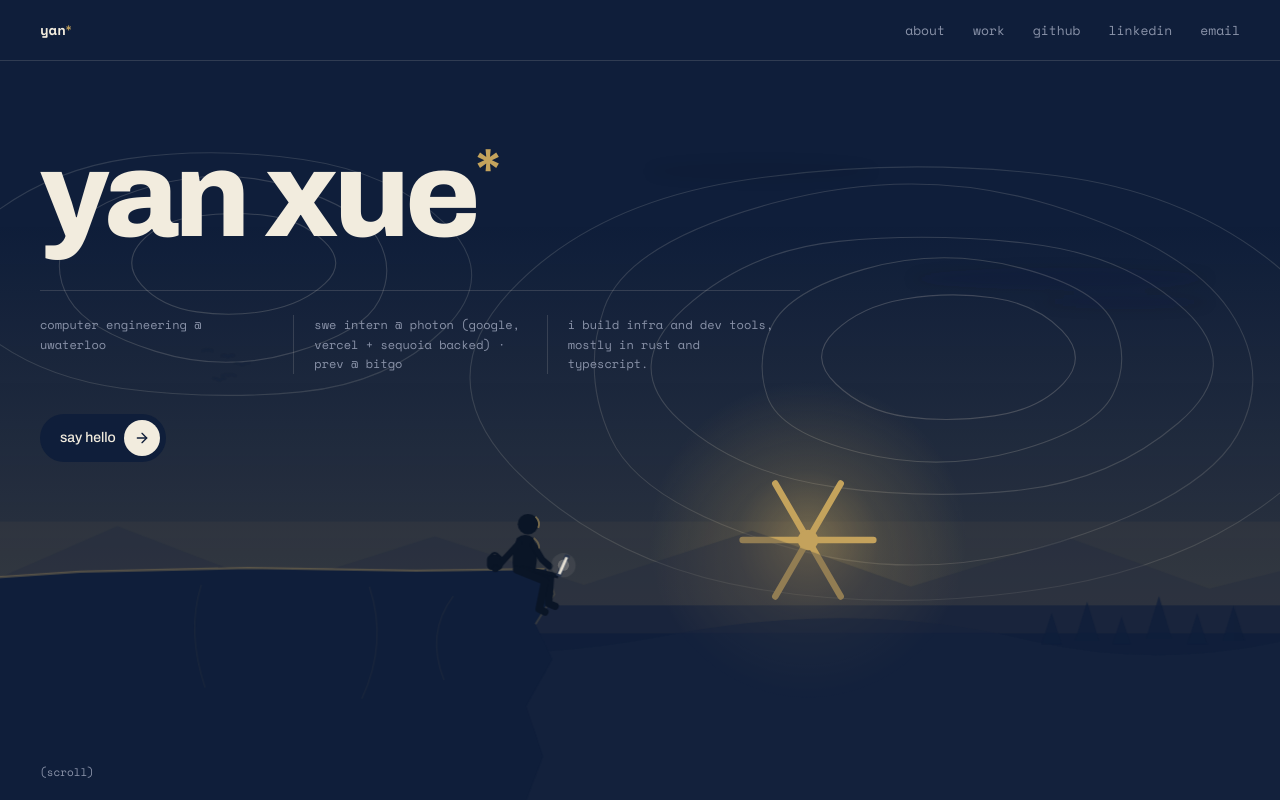
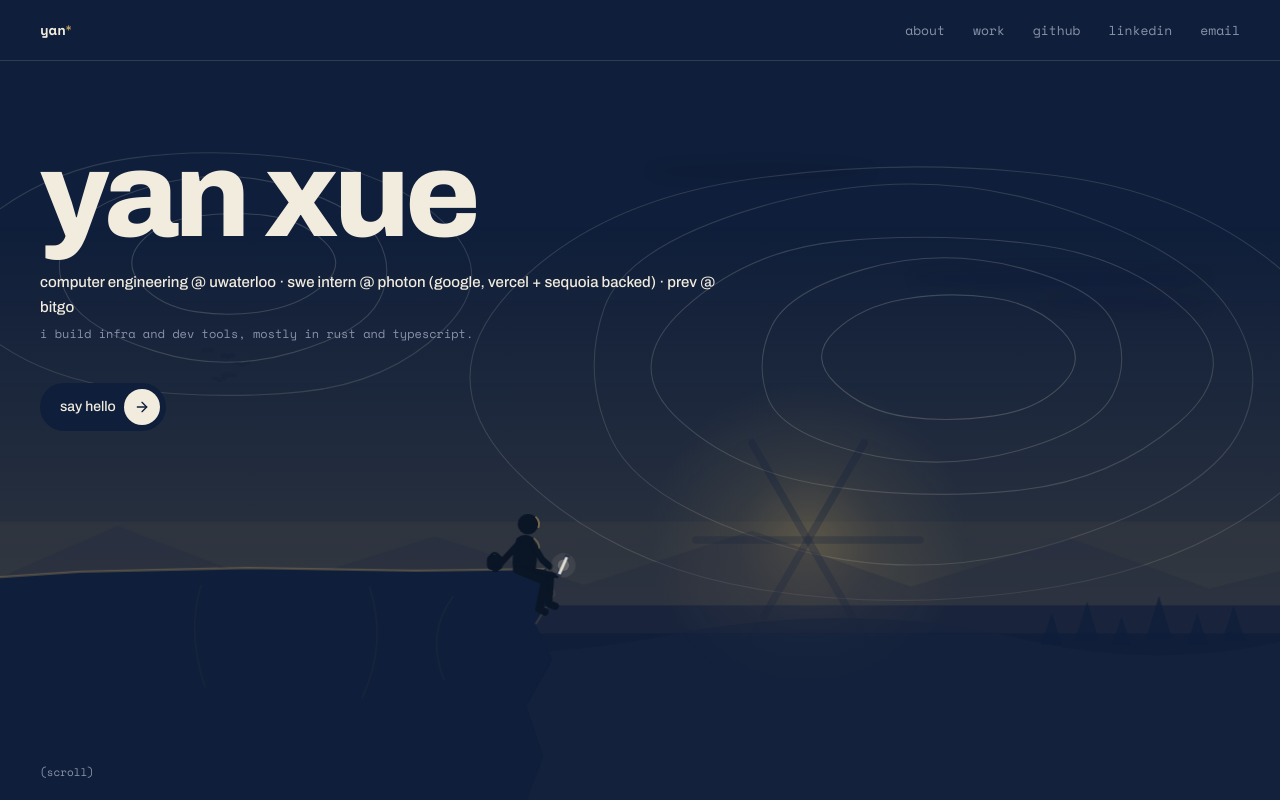
Before and after one commit to yanxue06/portfolio, a React (Vite) app: page / in a window 1280 px wide. Shown: the top 800 px of the page. Built offline with nearby package versions, Linux system fonts and the light colour scheme.

Commit message:
hero polish: old-site metadata stacking, bare name, ink sun
- three cramped columns -> two stacked lines under the name, no rule
- superscript asterisk by the name removed
- sun-asterisk doubled in size, translucent ink instead of gold, halo
  softened to a faint warm haze

```diff
--- a/src/components/Hero.tsx
+++ b/src/components/Hero.tsx
@@ -20,9 +20,8 @@ const NAV_LINKS = [
   { label: 'email', href: 'mailto:yan.xue@uwaterloo.ca' },
 ]
 
-const META_COLUMNS = [
-  'computer engineering @ uwaterloo',
-  'swe intern @ photon (google, vercel + sequoia backed) · prev @ bitgo',
+const META_LINES = [
+  'computer engineering @ uwaterloo · swe intern @ photon (google, vercel + sequoia backed) · prev @ bitgo',
   'i build infra and dev tools, mostly in rust and typescript.',
 ]
 
@@ -158,26 +157,26 @@ export default function Hero() {
           style={{ opacity: nameOpacity, scale: nameScale }}
           className="ink origin-left select-none text-[clamp(58px,9.5vw,150px)] font-extrabold leading-[0.9] tracking-[-0.04em]"
         >
-          <MaskLine delay={0.1}>
-            yan xue<span className="align-top text-[0.5em] leading-none text-gold">*</span>
-          </MaskLine>
+          <MaskLine delay={0.1}>yan xue</MaskLine>
         </motion.h1>
 
-        <motion.div
-          style={{ opacity: chromeOpacity }}
-          className="hairline mt-8 grid max-w-[760px] gap-4 border-t pt-6 sm:mt-10 sm:grid-cols-3 sm:gap-0"
-        >
-          {META_COLUMNS.map((text, i) => (
-            <motion.p
-              key={i}
-              initial={{ y: 14, opacity: 0 }}
-              animate={{ y: 0, opacity: 1 }}
-              transition={{ delay: 0.55 + i * 0.12, duration: 0.8, ease: EASE }}
-              className={`muted font-mono text-[12px] leading-relaxed ${i > 0 ? 'hairline sm:border-l sm:pl-5' : ''} sm:pr-5`}
-            >
-              {text}
-            </motion.p>
-          ))}
+        <motion.div style={{ opacity: chromeOpacity }} className="mt-5 max-w-[680px]">
+          <motion.p
+            initial={{ y: 14, opacity: 0 }}
+            animate={{ y: 0, opacity: 1 }}
+            transition={{ delay: 0.55, duration: 0.8, ease: EASE }}
+            className="ink text-[14px] leading-relaxed opacity-90 sm:text-[15px]"
+          >
+            {META_LINES[0]}
+          </motion.p>
+          <motion.p
+            initial={{ y: 14, opacity: 0 }}
+            animate={{ y: 0, opacity: 1 }}
+            transition={{ delay: 0.68, duration: 0.8, ease: EASE }}
+            className="muted mt-1.5 font-mono text-[12px]"
+          >
+            {META_LINES[1]}
+          </motion.p>
         </motion.div>
 
         <motion.div style={{ opacity: chromeOpacity }} className="mt-10">
--- a/src/components/Scene.tsx
+++ b/src/components/Scene.tsx
@@ -28,8 +28,8 @@ export default function Scene({ progress }: { progress: MotionValue<number> }) {
           <stop offset="100%" stopColor="#c4a35c" stopOpacity="0.16" />
         </linearGradient>
         <radialGradient id="sunGlow">
-          <stop offset="0%" stopColor="#c4a35c" stopOpacity="0.5" />
-          <stop offset="45%" stopColor="#c4a35c" stopOpacity="0.18" />
+          <stop offset="0%" stopColor="#c4a35c" stopOpacity="0.3" />
+          <stop offset="45%" stopColor="#c4a35c" stopOpacity="0.1" />
           <stop offset="100%" stopColor="#c4a35c" stopOpacity="0" />
         </radialGradient>
         <filter id="soften" x="-40%" y="-40%" width="180%" height="180%">
@@ -41,14 +41,14 @@ export default function Scene({ progress }: { progress: MotionValue<number> }) {
       <motion.g style={{ y: skyY }}>
         <rect x="-20" y="240" width="1480" height="430" fill="url(#horizonWash)" />
         <motion.circle cx="900" cy="600" r="170" fill="url(#sunGlow)" style={{ y: sunY, opacity: glowOpacity }} />
+        {/* the mark as the sun: big, translucent ink, not a yellow badge */}
         <motion.g style={{ y: sunY }}>
           <motion.g style={{ rotate: sunRotate, transformBox: 'fill-box', transformOrigin: 'center' } as never}>
-            <g stroke="#c4a35c" strokeWidth="7" strokeLinecap="round">
-              <line x1="830" y1="600" x2="970" y2="600" />
-              <line x1="865" y1="539.5" x2="935" y2="660.5" />
-              <line x1="865" y1="660.5" x2="935" y2="539.5" />
+            <g stroke="#16243e" strokeOpacity="0.35" strokeWidth="8" strokeLinecap="round">
+              <line x1="780" y1="600" x2="1020" y2="600" />
+              <line x1="840" y1="496.1" x2="960" y2="703.9" />
+              <line x1="840" y1="703.9" x2="960" y2="496.1" />
             </g>
-            <circle cx="900" cy="600" r="11" fill="#c4a35c" />
           </motion.g>
         </motion.g>
       </motion.g>
```
